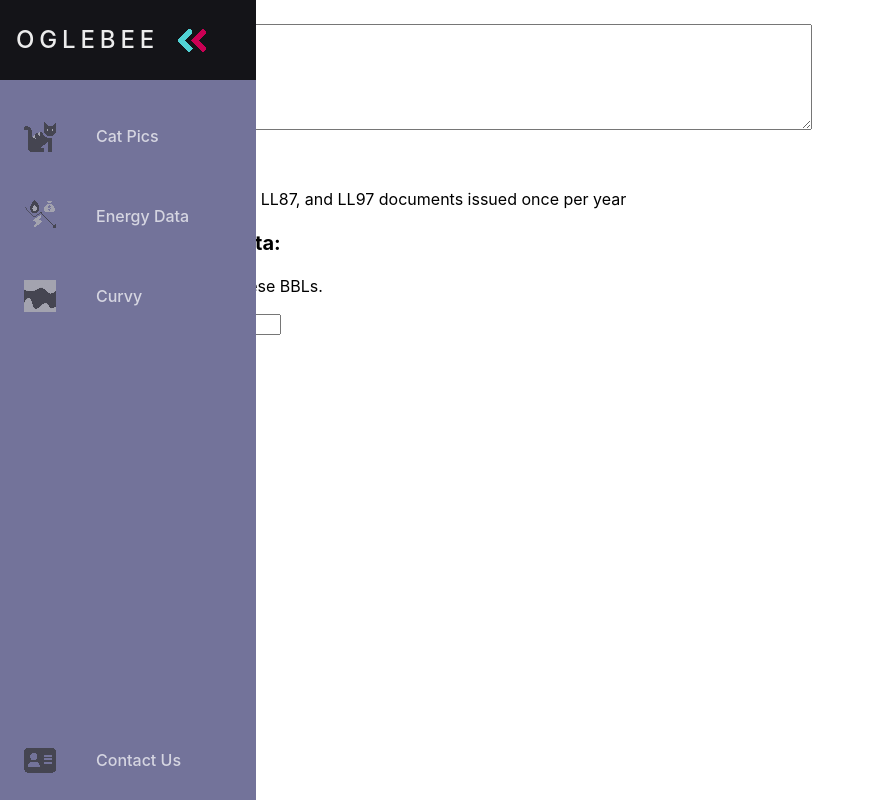
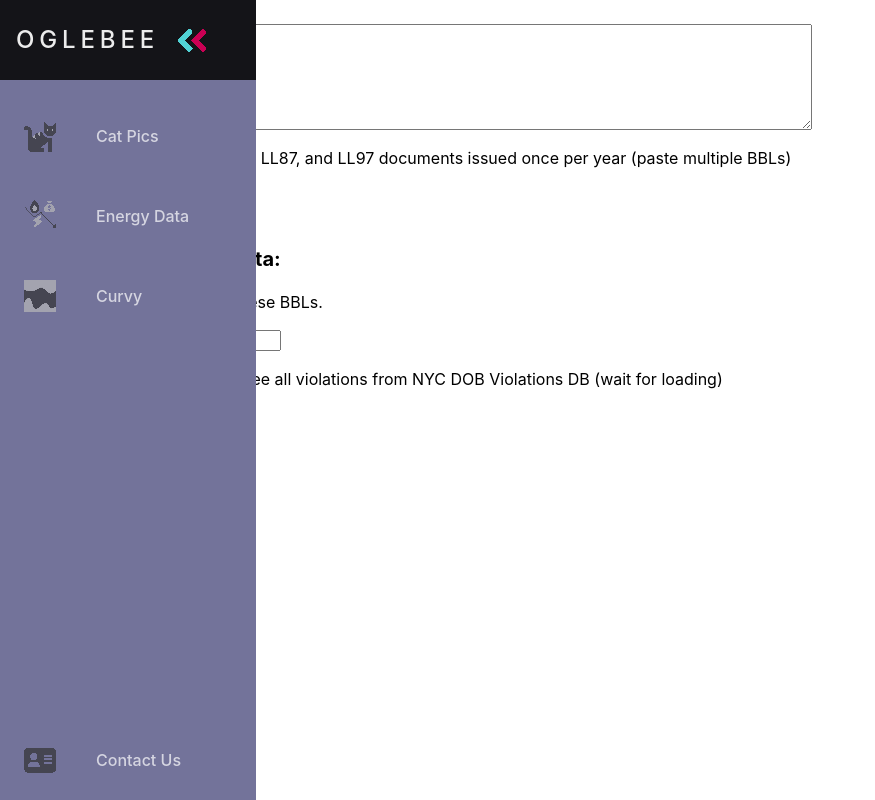
Before and after one commit to oglebee/viteDroneSite, a React (Vite) app: page /#/bblpage in a window 1280 px wide. Shown: the whole page, without its empty margins (0-875 px from the left). Built offline with nearby package versions, Linux system fonts and the light colour scheme.

Commit message:
DOB violations api component, type fixing

```diff
--- a/src/components/csvparse.tsx
+++ b/src/components/csvparse.tsx
@@ -6,6 +6,11 @@ import APIViolation from './violations';
 interface DataEntry {
   BBL: string;
   // Define other properties based on your CSV structure
+}
+
+interface DataResult {
+  result: DataEntry;
+  missing: string[];
 }
 
 function fetchDataFromCSV(csvPath: RequestInfo | URL): Promise<DataEntry[]> {
@@ -24,7 +29,7 @@ function CSVparse() {
   const [dataLL87, setDataLL87] = useState<DataEntry[]>([]);
   const [dataLL97, setDataLL97] = useState<DataEntry[]>([]);
   const [inputBBLs, setInputBBLs] = useState<string[]>([]);
-  const [selectedBBLData, setSelectedBBLData] = useState<DataEntry[]>([]);
+  const [selectedBBLData, setSelectedBBLData] = useState<DataResult[]>([]);
   const [isLoading, setIsLoading] = useState<boolean>(true);
   const [error, setError] = useState<string | null>(null);
 
@@ -50,7 +55,7 @@ function CSVparse() {
       });
   }, []);
 
-  const getDataForBBL = (bbl: string): DataEntry => {
+  const getDataForBBL = (bbl: string): DataResult => {
     // Initialize an empty result object
     let result = { BBL: bbl };
 
@@ -114,8 +119,9 @@ function CSVparse() {
           value={inputBBLs.join('\n')}
           onChange={handleBBLInputChange}
         />
+        <p>Pulls data from LL84, LL87, and LL97 documents issued once per year (paste multiple BBLs)</p>
         <button onClick={handleRetrieveData}>Fetch Data</button>
-        <p>Pulls data from LL84, LL87, and LL97 documents issued once per year</p>
+
       </div>
 
       <div>
--- a/src/components/violations.tsx
+++ b/src/components/violations.tsx
@@ -58,6 +58,7 @@ const APIViolation: React.FC = () => {
         <div>
             <form onSubmit={handleSubmit}>
                 <input type="text" value={inputValue} onChange={handleInputChange} />
+                <p>Enter single BBL to see all violations from NYC DOB Violations DB (wait for loading)</p>
                 <button type="submit">Fetch Data</button>
             </form>
             {data.map((item, index) => (
```
